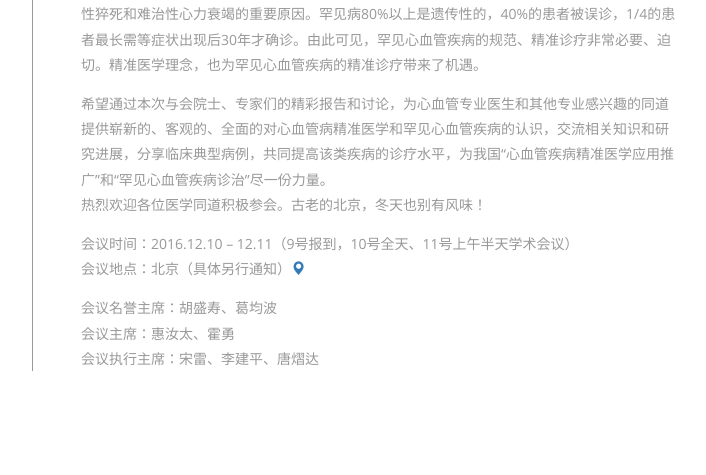
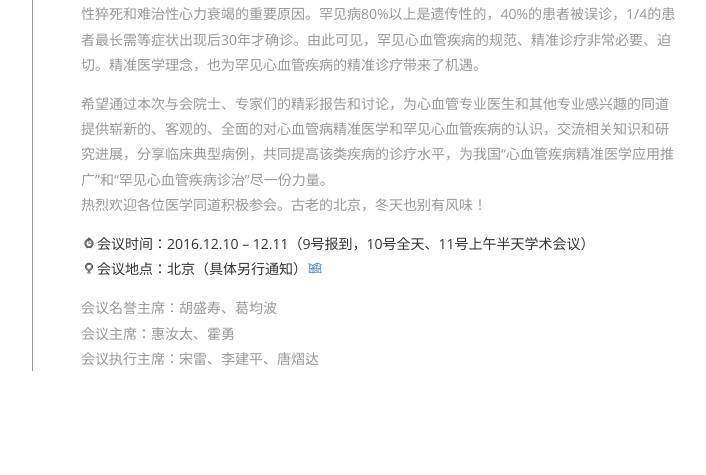
Before and after one commit to seq123/seq123.github.io, a PHP site: page / in a window 1280 px wide. Shown: the part 908-1383 px from the top of the page, without its empty margins (513-1219 px from the left). Run offline with PHP 8.4, Linux system fonts and the light colour scheme; some web fonts are replaced.

Commit message:
iconfont.css

```diff
--- /dev/null
+++ b/css/iconfont.css
@@ -0,0 +1,15 @@
+@font-face {
+  font-family: 'iconfont';
+  src: url('iconfont.eot');
+  src: url('iconfont.eot?#iefix') format('embedded-opentype'),
+  url('iconfont.woff') format('woff'),
+  url('iconfont.ttf') format('truetype'),
+  url('iconfont.svg#iconfont') format('svg');
+}
+.iconfont{
+  font-family:"iconfont" !important;
+  font-size:16px;font-style:normal;
+  -webkit-font-smoothing: antialiased;
+  -webkit-text-stroke-width: 0.2px;
+  -moz-osx-font-smoothing: grayscale;
+}
--- a/css/style.css
+++ b/css/style.css
@@ -1734,3 +1734,6 @@ team_grid1_agileits h4{
 .wthree_services_grids img{
 	width: 100%;
 }
+.p_color{
+	color: #333;
+}
--- a/index.html
+++ b/index.html
@@ -17,6 +17,7 @@
 			}
 		</script>
 		<!-- //for-mobile-apps -->
+		<link href="css/iconfont.css" rel="stylesheet" type="text/css" media="all" />
 		<link href="css/bootstrap.css" rel="stylesheet" type="text/css" media="all" />
 		<link href="css/style.css" rel="stylesheet" type="text/css" media="all" />
 		<!-- js -->
@@ -114,7 +115,7 @@
 						<h3 class="p_hidden">大会简介 <span>Brief</span> <i>Introduction</i></h3>
 					</div>
 					<div class="col-md-7 about_grid_right_w3agile">
-						<p>尊敬的各位医学同道： <br/>精准医学作为一种崭新医学模式，正在逐步走到我们的身边。精准医学是仅仅强调基因吗？心血管疾病的精准医学时代到来了吗？精准医学在心血管领域如何应用？我国精准心血管病诊治取得了哪些进展，还存在什么问题？这些都是近年来大家关注的焦点。因此，国家心血管病中心、中华医学会心血管病分会共同主办了本届“中国精准心血管病学峰会（2016）、国家心血管病中心精准心血管疾病诊疗高级培训班、罕见心血管疾病诊疗进展学术研讨会”。 <span>罕见心血管疾病是心血管病领域的老大难，虽然发病率低，但早期诊断难、预后差，是造成心源性猝死和难治性心力衰竭的重要原因。罕见病80%以上是遗传性的，40%的患者被误诊，1/4的患者最长需等症状出现后30年才确诊。由此可见，罕见心血管疾病的规范、精准诊疗非常必要、迫切。精准医学理念，也为罕见心血管疾病的精准诊疗带来了机遇。</span> <span>希望通过本次与会院士、专家们的精彩报告和讨论，为心血管专业医生和其他专业感兴趣的同道提供崭新的、客观的、全面的对心血管病精准医学和罕见心血管疾病的认识，交流相关知识和研究进展，分享临床典型病例，共同提高该类疾病的诊疗水平，为我国“心血管疾病精准医学应用推广”和“罕见心血管疾病诊治”尽一份力量。<br/> 热烈欢迎各位医学同道积极参会。古老的北京，冬天也别有风味！</span> <span>会议时间：2016.12.10 – 12.11（9号报到，10号全天、11号上午半天学术会议） <br/>会议地点：北京（具体另行通知）<a target="_blank" href="http://event.3188.la/map/BMap?eventId=510687756"><i class="glyphicon glyphicon-map-marker" aria-hidden="true"></i></a></span> <span>会议名誉主席：胡盛寿、葛均波 <br/>会议主席：惠汝太、霍勇 <br/>会议执行主席：宋雷、李建平、唐熠达</span></p>
+						<p>尊敬的各位医学同道： <br/>精准医学作为一种崭新医学模式，正在逐步走到我们的身边。精准医学是仅仅强调基因吗？心血管疾病的精准医学时代到来了吗？精准医学在心血管领域如何应用？我国精准心血管病诊治取得了哪些进展，还存在什么问题？这些都是近年来大家关注的焦点。因此，国家心血管病中心、中华医学会心血管病分会共同主办了本届“中国精准心血管病学峰会（2016）、国家心血管病中心精准心血管疾病诊疗高级培训班、罕见心血管疾病诊疗进展学术研讨会”。 <span>罕见心血管疾病是心血管病领域的老大难，虽然发病率低，但早期诊断难、预后差，是造成心源性猝死和难治性心力衰竭的重要原因。罕见病80%以上是遗传性的，40%的患者被误诊，1/4的患者最长需等症状出现后30年才确诊。由此可见，罕见心血管疾病的规范、精准诊疗非常必要、迫切。精准医学理念，也为罕见心血管疾病的精准诊疗带来了机遇。</span> <span>希望通过本次与会院士、专家们的精彩报告和讨论，为心血管专业医生和其他专业感兴趣的同道提供崭新的、客观的、全面的对心血管病精准医学和罕见心血管疾病的认识，交流相关知识和研究进展，分享临床典型病例，共同提高该类疾病的诊疗水平，为我国“心血管疾病精准医学应用推广”和“罕见心血管疾病诊治”尽一份力量。<br/> 热烈欢迎各位医学同道积极参会。古老的北京，冬天也别有风味！</span> <span class="p_color"><i class="iconfont">&#xe631;</i>会议时间：2016.12.10 – 12.11（9号报到，10号全天、11号上午半天学术会议） <br/><i class="iconfont">&#xe619;</i>会议地点：北京（具体另行通知）<a target="_blank" href="http://event.3188.la/map/BMap?eventId=510687756"><i class="iconfont">&#xe67b;</i></a></span> <span>会议名誉主席：胡盛寿、葛均波 <br/>会议主席：惠汝太、霍勇 <br/>会议执行主席：宋雷、李建平、唐熠达</span></p>
 					</div>
 					<div class="clearfix"> </div>
 				</div>
```
Also changed, not shown: README.md (deleted), css/iconfont.svg (added), css/iconfont.ttf (added), css/iconfont.woff (added), 1 other file.
